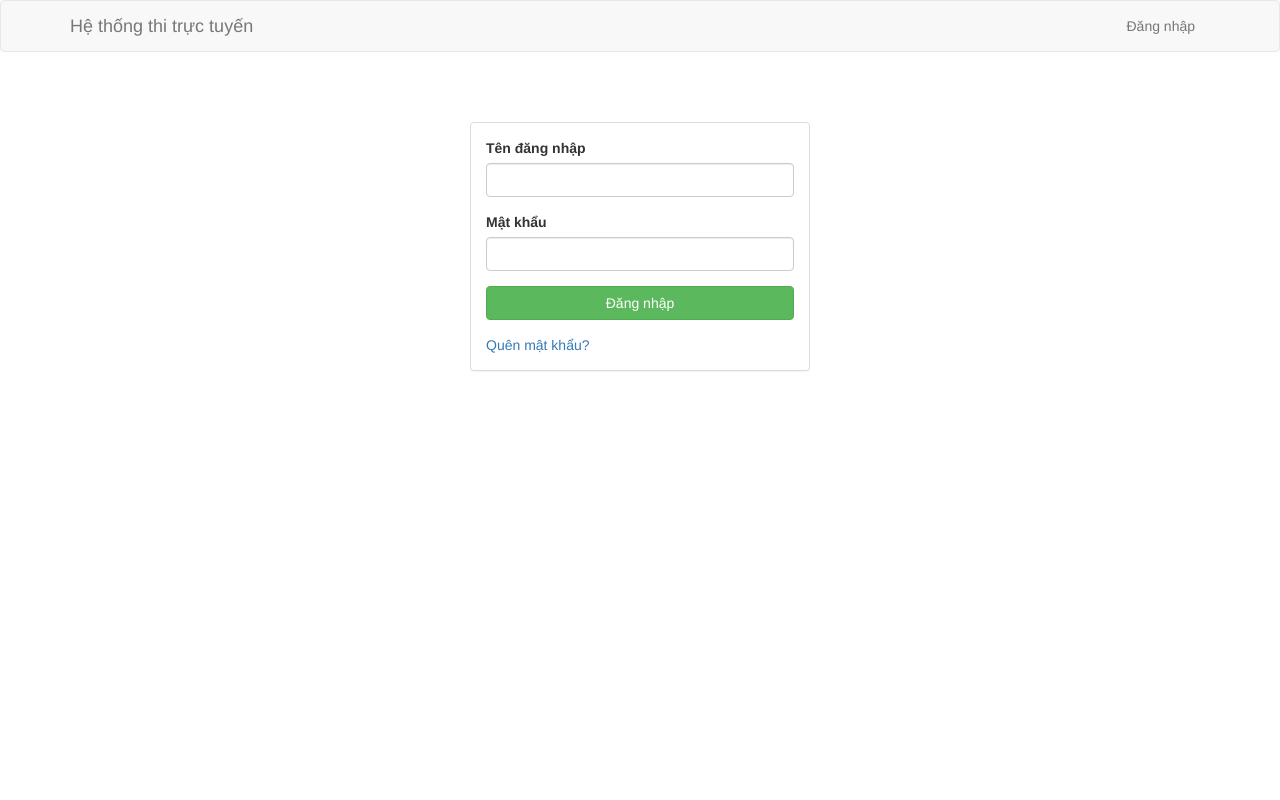
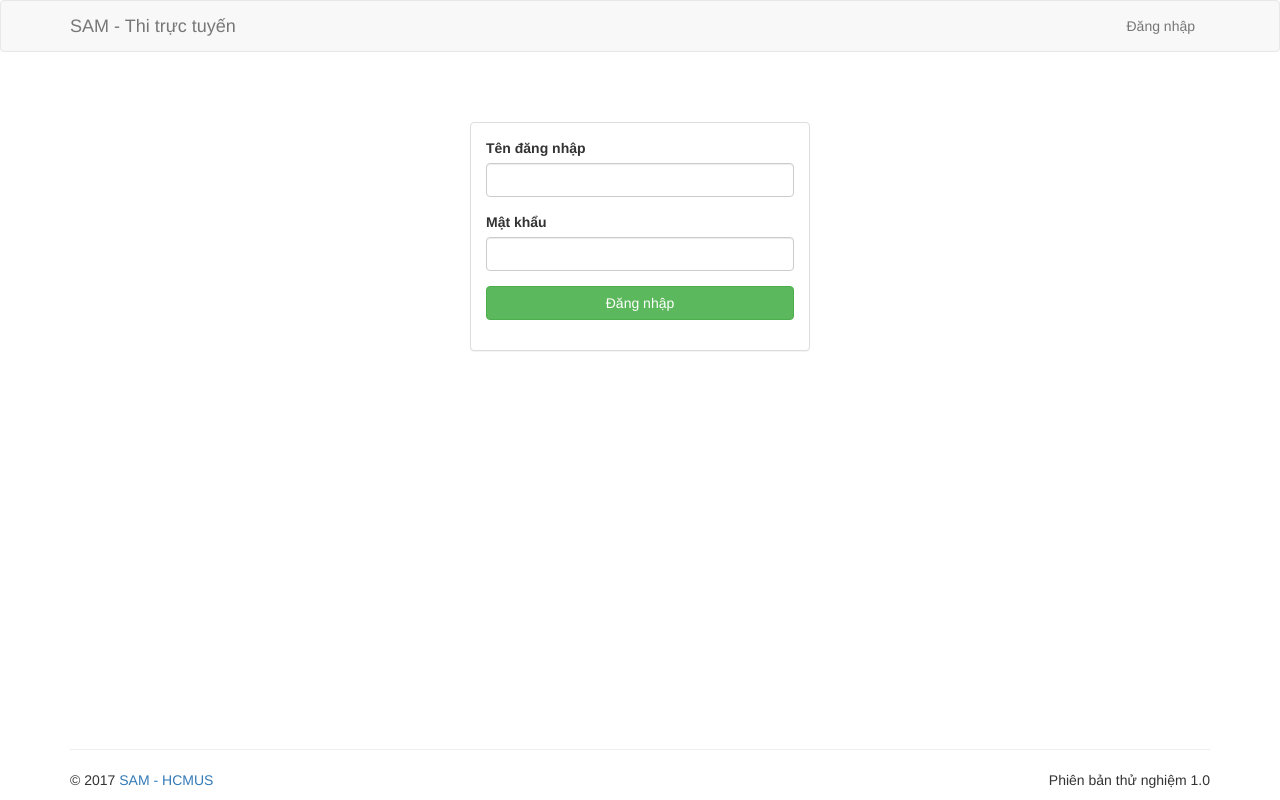
Before and after one commit to khanha2/hcmus-omc, a Django app: page /login/ in a window 1280 px wide. Run offline with Django 3.2, Linux system fonts and the light colour scheme; some libraries are stand-ins or nearby versions.

Commit message:
Update UI

```diff
--- a/omc/contests/views.py
+++ b/omc/contests/views.py
@@ -14,7 +14,7 @@ from contests import resource, service
 
 
 def contests(request):
-    return HttpResponse(json.dumps(service.contests()), content_type='application/json')
+    return HttpResponse(json.dumps(service.contests(request)), content_type='application/json')
 
 
 @login_required
--- a/omc/webapp/static/scripts/contests-management.js
+++ b/omc/webapp/static/scripts/contests-management.js
@@ -15,7 +15,7 @@ $(document).ready(function() {
         $.ajax({
             url: contestsApiUrl,
             type: 'GET',
-            data: { page: page },
+            data: { page: page, management: '' },
             success: function(response) {
                 $(response).each(function(index, element) {
                     addItem(element);
--- /dev/null
+++ b/omc/webapp/static/styles/common.css
@@ -0,0 +1,25 @@
+html {
+    height: 100%;
+    box-sizing: border-box;
+}
+
+*,
+*:before,
+*:after {
+    box-sizing: inherit;
+}
+
+body {
+    position: relative;
+    margin: 0;
+    padding-bottom: 6rem;
+    min-height: 100%;
+}
+
+.footer {
+    position: absolute;
+    right: 0;
+    bottom: 0;
+    left: 0;
+    padding: 1rem;
+}
--- a/omc/webapp/templates/contests/contests.html
+++ b/omc/webapp/templates/contests/contests.html
@@ -1,6 +1,8 @@
 {% extends 'layout.html' %}
 
 {% load staticfiles %}
+
+{% block title %}Quản lý các cuộc thi{% endblock %}
 
 {% block styles %}
 <link rel="stylesheet" type="text/css" href="https://cdnjs.cloudflare.com/ajax/libs/bootstrap-datetimepicker/4.17.45/css/bootstrap-datetimepicker.min.css">
--- a/omc/webapp/templates/contests/layout.html
+++ b/omc/webapp/templates/contests/layout.html
@@ -2,9 +2,10 @@
 
 {% load staticfiles %}
 
+{% block title %}{{ contest.name }}{% endblock %}
+
 {% block styles %}
 <link rel="stylesheet" type="text/css" href="{% static 'styles/contest.css' %}">
-
 {% endblock styles %}
 
 {% block content %}
--- a/omc/webapp/templates/index.html
+++ b/omc/webapp/templates/index.html
@@ -1,6 +1,8 @@
 {% extends 'layout.html' %}
 
 {% load staticfiles %}
+
+{% block title %}Trang chủ{% endblock %}
 
 {% block styles %}
 <link rel="stylesheet" type="text/css" href="{% static 'styles/index.css' %}">
--- a/omc/webapp/templates/layout.html
+++ b/omc/webapp/templates/layout.html
@@ -2,7 +2,7 @@
 <html>
 
 <head>
-    <title></title>
+    <title>{% block title %}{% endblock %}</title>
     <meta charset="utf-8">
     <meta name="viewport" content="width=device-width, initial-scale=1">
 
@@ -20,6 +20,8 @@
     {% endblock %}
     </div>
 
+    {% include 'snippets/footer.html' %}
+
     {% include 'snippets/scripts.html' %}
 
     {% block scripts %}
--- a/omc/webapp/templates/login.html
+++ b/omc/webapp/templates/login.html
@@ -1,6 +1,8 @@
 {% extends 'layout.html' %}
 
 {% load staticfiles %}
+
+{% block title %}Đăng nhập{% endblock %}
 
 {% block styles %}
 <link rel="stylesheet" type="text/css" href="{% static 'styles/login.css' %}">
@@ -22,7 +24,7 @@
                 <div class="text-danger" id="message"></div>
             </div>
             <button type="button" class="btn btn-success btn-login" id="btn-login">Đăng nhập</button>
-            <a href="#">Quên mật khẩu?</a>
+            <!-- <a href="#">Quên mật khẩu?</a> -->
         </div>
     </div>
 </div>
--- a/omc/webapp/templates/snippets/footer.html
+++ b/omc/webapp/templates/snippets/footer.html
@@ -0,0 +1,11 @@
+<div class="footer">
+    <div class="container">
+        <div class="row">
+            <div class="col-lg-12">
+                <hr>
+                &copy; 2017 <a href="http://sam.doantn.hcmus.edu.vn">SAM - HCMUS</a>
+                <div class="pull-right">Phiên bản thử nghiệm 1.0</div>
+            </div>
+        </div>
+    </div>
+</div>
--- a/omc/webapp/templates/snippets/header.html
+++ b/omc/webapp/templates/snippets/header.html
@@ -6,7 +6,7 @@
                 <span class="icon-bar"></span>
                 <span class="icon-bar"></span>
             </button>
-            <a class="navbar-brand" href="{% url 'webapp:index' %}">Hệ thống thi trực tuyến</a>
+            <a class="navbar-brand" href="{% url 'webapp:index' %}">SAM - Thi trực tuyến</a>
         </div>
         <div class="collapse navbar-collapse" id="myNavbar">
             <ul class="nav navbar-nav navbar-right">
@@ -17,8 +17,8 @@
                 <li class="dropdown">
                     <a class="dropdown-toggle" data-toggle="dropdown" href="#">{{ user }} <span class="caret"></span></a>
                     <ul class="dropdown-menu">
-                        <li><a href="{% url 'webapp:user' %}">Thông tin tài khoản</a></li>
-                        <li><a href="#">Đổi mật khẩu</a></li>
+                        <!-- <li><a href="{% url 'webapp:user' %}">Thông tin tài khoản</a></li> -->
+                        <!-- <li><a href="#">Đổi mật khẩu</a></li> -->
                         <li><a href="{% url 'webapp:logout' %}">Đăng xuất</a></li>
                     </ul>
                 </li>
--- a/omc/webapp/templates/snippets/styles.html
+++ b/omc/webapp/templates/snippets/styles.html
@@ -1 +1,4 @@
+{% load staticfiles %}
+
 <link rel="stylesheet" type="text/css" href="https://maxcdn.bootstrapcdn.com/bootstrap/3.3.7/css/bootstrap.min.css">
+<link rel="stylesheet" type="text/css" href="{% static 'styles/common.css' %}">
```
